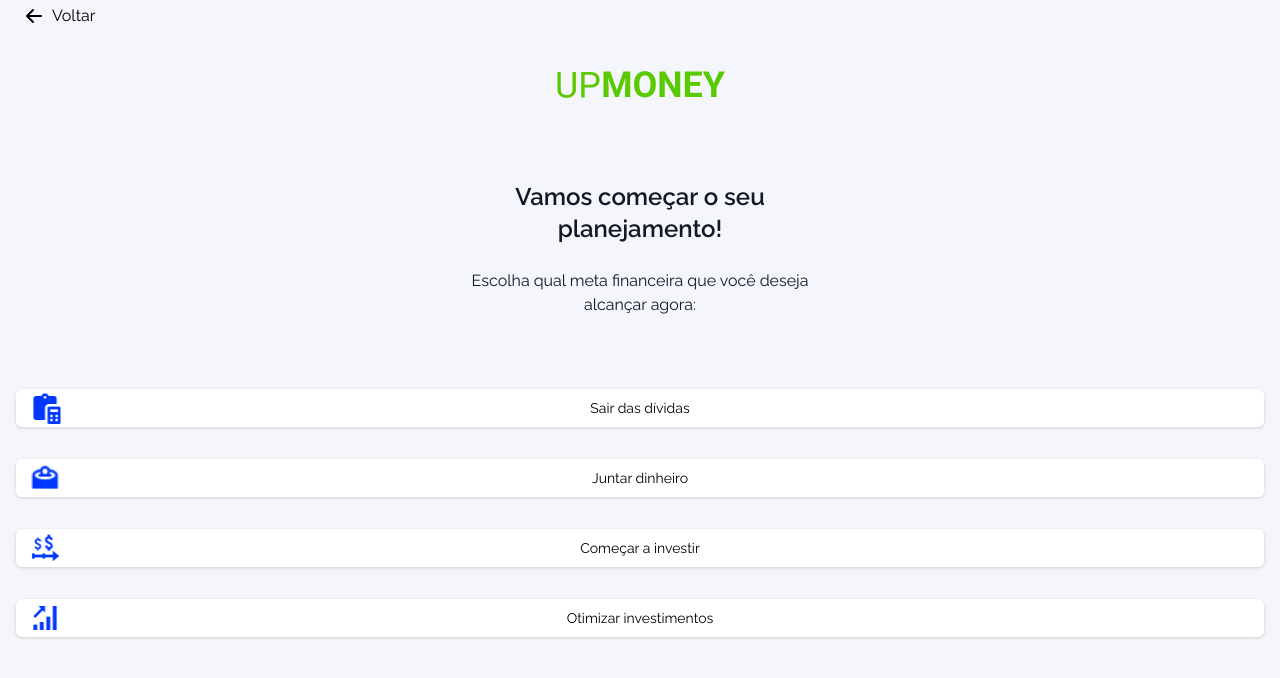
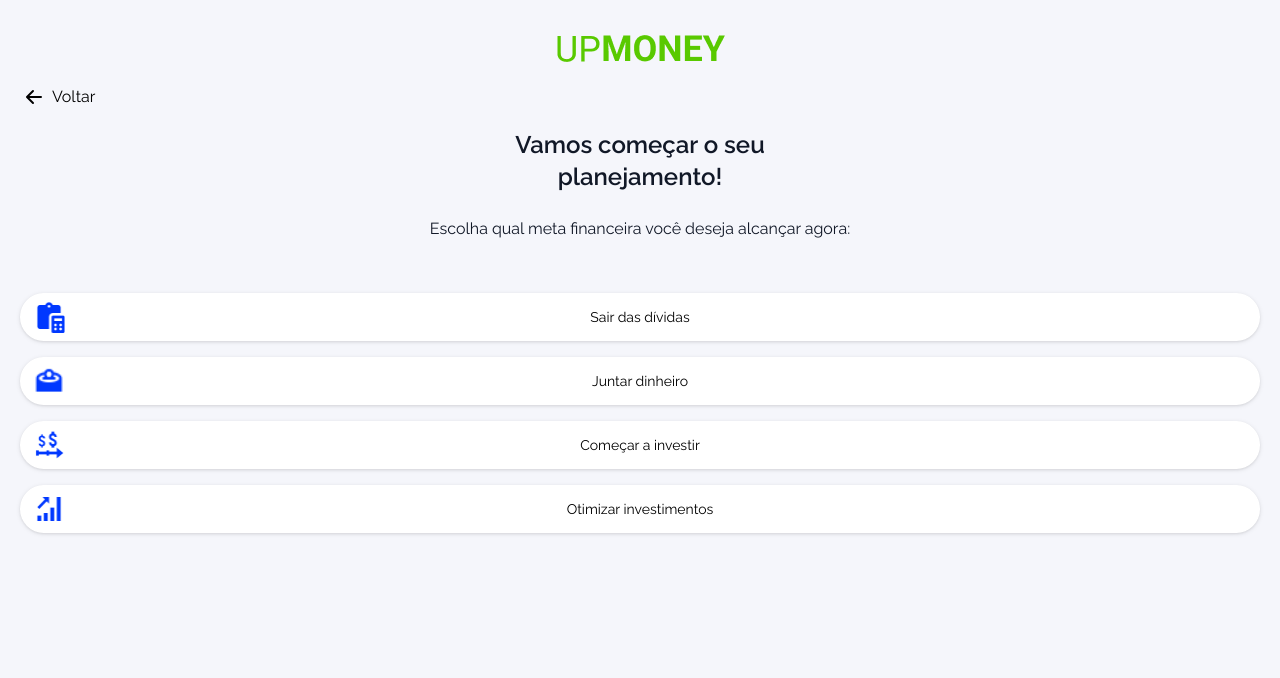
Before and after one commit to dpedersoli/desafio-chefao, a React (Vite) app in the folder desafiochefao/: page /goal in a window 1280 px wide. Shown: the top 678 px of the page. Built offline with nearby package versions, Linux system fonts and the light colour scheme.

Commit message:
style: little adjustments

```diff
--- a/desafiochefao/src/pages/Goal.tsx
+++ b/desafiochefao/src/pages/Goal.tsx
@@ -1,5 +1,5 @@
 import HeaderArrow from '../components/HeaderArrow'
-import Logo from "../components/Logo"
+import Logo from "../components/logo"
 import Button from '../components/Button'
 
 import { useState } from "react";
@@ -9,9 +9,9 @@ const Goal = () => {
 
   return (
     <div>
+      <Logo customImageClassName="pt-2" />
       <HeaderArrow link="/tutorial" />
-      <div className="min-h-screen flex flex-col items-center p-4">
-        <Logo customImageClassName="pb-16" />
+      <div className="min-h-screen flex flex-col items-center p-5">
         <div className="flex flex-col justify-evenly">
           <p className="text-center text-2xl font-bold text-gray-900">
             Vamos começar o seu
@@ -19,19 +19,17 @@ const Goal = () => {
             planejamento!
           </p>
           <br />
-          <p className="text-center text-base text-gray-900 w-96">
-            Escolha qual meta financeira que você deseja
-            <br />
-            alcançar agora:
+          <p className="text-center text-base text-gray-900 w-90">
+            Escolha qual meta financeira você deseja alcançar agora:
           </p>
         </div>
-        <div className="pt-10 w-full">
-          <Button content="Sair das dívidas" customClassName="!bg-white !text-black !rounded-md drop-shadow !font-normal !my-8" leftImage="src\images\Goals\sair-das-dividas.png" />
+        <div className="pt-9 w-full">
+          <Button content="Sair das dívidas" customClassName="!bg-white !text-black drop-shadow !font-normal !my-4 !h-12" leftImage="src\images\Goals\sair-das-dividas.png" />
           <a href="/">
-            <Button content="Juntar dinheiro" customClassName="!bg-white !text-black !rounded-md drop-shadow !font-normal !my-8" leftImage="src\images\Goals\juntar-dinheiro.png" />
+            <Button content="Juntar dinheiro" customClassName="!bg-white !text-black drop-shadow !font-normal !my-4 !h-12" leftImage="src\images\Goals\juntar-dinheiro.png" />
           </a>
-          <Button content="Começar a investir" customClassName="!bg-white !text-black !rounded-md drop-shadow !font-normal !my-8" leftImage="src\images\Goals\comecar-a-investir.png" />
-          <Button content="Otimizar investimentos" customClassName="!bg-white !text-black !rounded-md drop-shadow !font-normal !my-8" leftImage="src\images\Goals\otimizar-investimentos.png" />
+          <Button content="Começar a investir" customClassName="!bg-white !text-black drop-shadow !font-normal !my-4 !h-12" leftImage="src\images\Goals\comecar-a-investir.png" />
+          <Button content="Otimizar investimentos" customClassName="!bg-white !text-black drop-shadow !font-normal !my-4 !h-12" leftImage="src\images\Goals\otimizar-investimentos.png" />
         </div>
       </div>
     </div>
```
